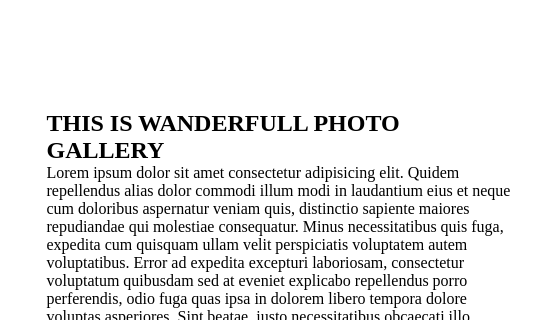
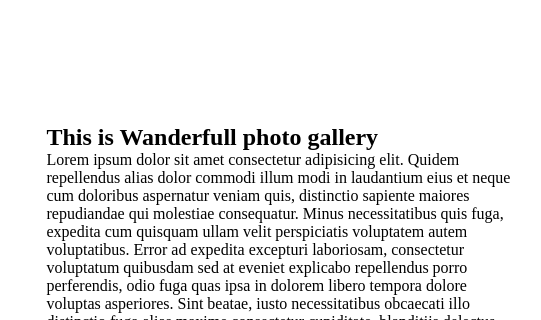
Before and after one commit to johoraislam/practice-code, a plain HTML site: page image/index.html in a window 1280 px wide. Shown: the part 139-459 px from the top of the page, 624-1165 px from the left. Drawn offline with Linux system fonts and the light colour scheme.

Commit message:
some text change

```diff
--- a/image/index.html
+++ b/image/index.html
@@ -20,7 +20,7 @@
             <div class="grid-item-7"><img src="../E.jpg" alt=""></div>
         </div>
         <div class="text-containar">
-            <H2>THIS IS WANDERFULL PHOTO GALLERY</H2>
+            <H2>This is Wanderfull photo gallery </H2>
             <P>Lorem ipsum dolor sit amet consectetur adipisicing elit. Quidem repellendus alias dolor commodi illum modi in laudantium eius et neque cum doloribus aspernatur veniam quis, distinctio sapiente maiores repudiandae qui molestiae consequatur. Minus necessitatibus quis fuga, expedita cum quisquam ullam velit perspiciatis voluptatem autem voluptatibus. Error ad expedita excepturi laboriosam, consectetur voluptatum quibusdam sed at eveniet explicabo repellendus porro perferendis, odio fuga quas ipsa in dolorem libero tempora dolore voluptas asperiores. Sint beatae, iusto necessitatibus obcaecati illo distinctio fuga alias maxime consectetur cupiditate, blanditiis delectus exercitationem doloribus velit itaque, consequuntur quia repellat natus! Natus debitis autem placeat reiciendis eius pariatur?</P>
         </div>
     </div>
```
